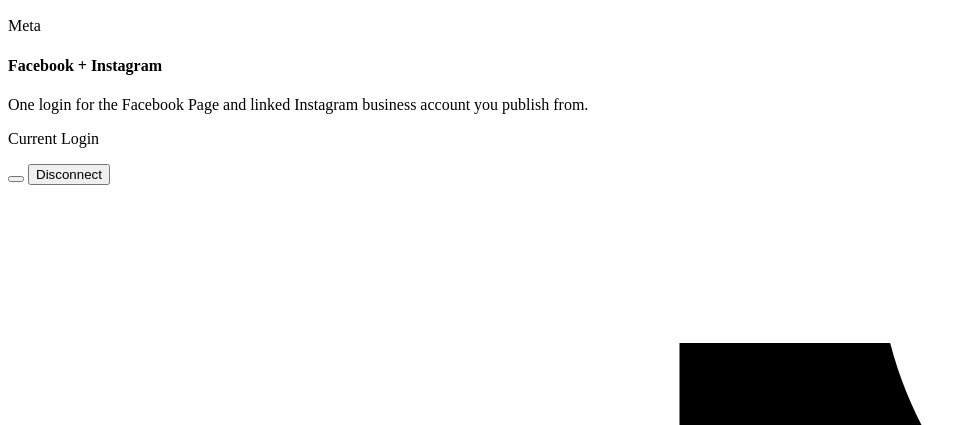
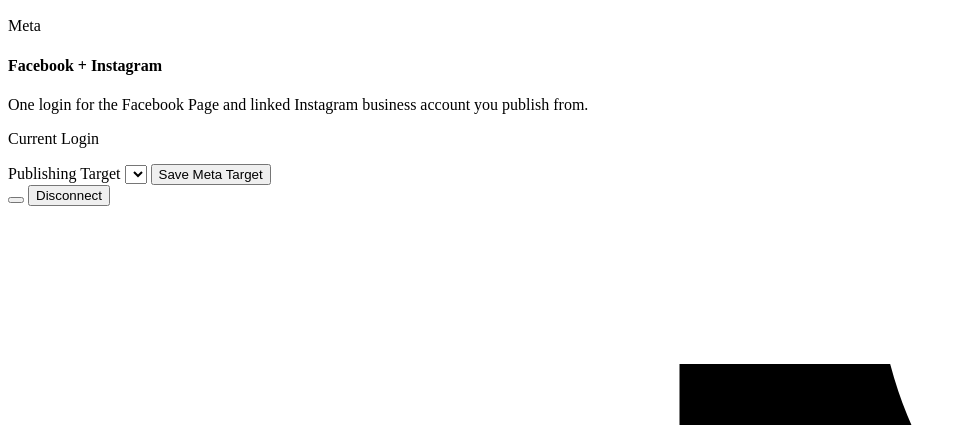
Before and after one commit to patabrava/AIUGC, a FastAPI app: template templates/components/accounts_hub.html in a window 1280 px wide. Shown: the part 1388-1813 px from the top of the page, without its empty margins (0-976 px from the left). Run offline with FastAPI, Linux system fonts and the light colour scheme; the template is opened without the code that fills it, so the values that code supplies are empty; parts of the project's set-up code (start-up, migrations or seed data) failed here and were passed over.

Commit message:
fix: restore meta target selection

```diff
--- a/app/features/publish/handlers.py
+++ b/app/features/publish/handlers.py
@@ -216,6 +216,26 @@ def _get_publishable_meta_pages(available_pages: List[Dict[str, Any]]) -> List[D
             continue
         publishable_pages.append(page)
     return publishable_pages
+
+
+def _apply_default_meta_target(meta_connection: Dict[str, Any]) -> Dict[str, Any]:
+    """Auto-bind the only valid Meta target so existing connections recover without a forced reconnect."""
+    if not meta_connection or meta_connection.get("status") != "connected":
+        return meta_connection
+
+    selected_page = meta_connection.get("selected_page") or {}
+    selected_instagram = meta_connection.get("selected_instagram") or {}
+    if selected_page.get("id") and selected_instagram.get("id"):
+        return meta_connection
+
+    publishable_pages = _get_publishable_meta_pages(meta_connection.get("available_pages") or [])
+    if len(publishable_pages) != 1:
+        return meta_connection
+
+    normalized = deepcopy(meta_connection)
+    normalized["selected_page"] = deepcopy(publishable_pages[0])
+    normalized["selected_instagram"] = deepcopy(_get_page_instagram_account(publishable_pages[0]))
+    return normalized
 
 
 def _require_meta_settings() -> Any:
@@ -492,17 +512,17 @@ def _get_workspace_meta_connection(preferred_batch_id: Optional[str] = None) ->
     ]
     if connected:
         connected.sort(key=lambda item: (item[1], item[0]), reverse=True)
-        return deepcopy(connected[0][2])
+        return _apply_default_meta_target(deepcopy(connected[0][2]))
 
     if candidates:
         candidates.sort(key=lambda item: (item[1], item[0]), reverse=True)
-        return deepcopy(candidates[0][2])
+        return _apply_default_meta_target(deepcopy(candidates[0][2]))
     return {}
 
 
 def _effective_meta_connection(batch_id: str, batch_meta_connection: Any) -> Dict[str, Any]:
     """Prefer the live workspace Meta connection over stale batch-local state."""
-    local = _load_json_object(batch_meta_connection)
+    local = _apply_default_meta_target(_load_json_object(batch_meta_connection))
     if local.get("status") == "connected":
         return local
 
--- a/templates/components/accounts_hub.html
+++ b/templates/components/accounts_hub.html
@@ -62,6 +62,32 @@
                         <p class="mt-2 text-xs text-gray-600" x-text="$store.accountsHub?.metaStatusCopy()"></p>
                         <p class="mt-2 text-xs font-medium" :class="$store.accountsHub?.readinessTextClass('meta')" x-text="$store.accountsHub?.providerReadinessCopy('meta')"></p>
                         <p class="mt-3 text-xs text-gray-500" x-show="$store.accountsHub?.metaTargetName()" x-text="`Target: ${$store.accountsHub?.metaTargetName()}`"></p>
+                    </div>
+
+                    <div
+                        class="mt-4 rounded-md border border-gray-200 bg-white p-4"
+                        x-show="$store.accountsHub?.showMetaTargetSelector()"
+                    >
+                        <label class="block text-xs font-semibold uppercase tracking-wide text-gray-500" for="accounts-hub-meta-page">
+                            Publishing Target
+                        </label>
+                        <select
+                            id="accounts-hub-meta-page"
+                            class="mt-2 block w-full rounded-md border border-gray-300 px-3 py-2 text-sm text-gray-900 focus:border-purple-500 focus:outline-none focus:ring-2 focus:ring-purple-500"
+                            x-model="$store.accountsHub.selectedMetaPageId"
+                        >
+                            <template x-for="page in $store.accountsHub.metaPublishablePages()" :key="page.id">
+                                <option :value="page.id" x-text="$store.accountsHub.metaPageOptionLabel(page)"></option>
+                            </template>
+                        </select>
+                        <button
+                            type="button"
+                            class="mt-3 inline-flex items-center justify-center rounded-md bg-purple-600 px-4 py-2 text-sm font-semibold text-white shadow-sm transition hover:bg-purple-700 focus:outline-none focus:ring-2 focus:ring-purple-500 focus:ring-offset-2 disabled:cursor-not-allowed disabled:bg-gray-300"
+                            :disabled="!$store.accountsHub.canSaveMetaTarget()"
+                            @click="$store.accountsHub.saveMetaTarget()"
+                        >
+                            Save Meta Target
+                        </button>
                     </div>
 
                     <div class="mt-5 flex flex-col gap-2 sm:flex-row sm:items-center sm:justify-between">
@@ -158,6 +184,7 @@
             tiktokConnection: {},
             preferredProvider: null,
             preferredPostId: null,
+            selectedMetaPageId: '',
 
             bootstrap() {
                 if (this.bootstrapped) return;
@@ -191,9 +218,13 @@
                     const payload = await response.json();
                     this.metaConnection = payload?.data?.meta_connection || {};
                     this.tiktokConnection = payload?.data?.tiktok_connection || {};
+                    this.selectedMetaPageId = this.metaConnection?.selected_page?.id
+                        || this.metaPublishablePages()[0]?.id
+                        || '';
                 } catch (_error) {
                     this.metaConnection = {};
                     this.tiktokConnection = {};
+                    this.selectedMetaPageId = '';
                 } finally {
                     this.ready = true;
                 }
@@ -311,6 +342,26 @@
                 return null;
             },
 
+            metaPublishablePages() {
+                return (this.metaConnection?.available_pages || []).filter((page) => page?.instagram_business_account?.id);
+            },
+
+            metaPageOptionLabel(page) {
+                const instagram = page?.instagram_business_account || {};
+                return `${page?.name || 'Untitled Page'} + @${instagram.username || instagram.id || 'unknown'}`;
+            },
+
+            showMetaTargetSelector() {
+                return this.isProviderConnected('meta')
+                    && !this.metaConnection?.publish_ready
+                    && this.metaPublishablePages().length > 0
+                    && Boolean(this.batchId);
+            },
+
+            canSaveMetaTarget() {
+                return this.showMetaTargetSelector() && Boolean(this.selectedMetaPageId);
+            },
+
             tiktokAccountName() {
                 return this.tiktokConnection?.display_name || this.tiktokConnection?.open_id || null;
             },
@@ -403,6 +454,22 @@
                 if (response.ok) {
                     await this.refreshStatus();
                 }
+            },
+
+            async saveMetaTarget() {
+                if (!this.canSaveMetaTarget()) return;
+                const response = await fetch(`/publish/batches/${this.batchId}/meta/select-target`, {
+                    method: 'POST',
+                    headers: {
+                        'Content-Type': 'application/json',
+                        'X-Correlation-ID': 'accounts_hub_select_meta_target'
+                    },
+                    body: JSON.stringify({ page_id: this.selectedMetaPageId })
+                });
+                if (response.ok) {
+                    await this.refreshStatus();
+                    window.location.reload();
+                }
             }
         });
     });
```
Also changed, not shown: tests/test_publish_meta_flow.py (+28 -0 lines).
